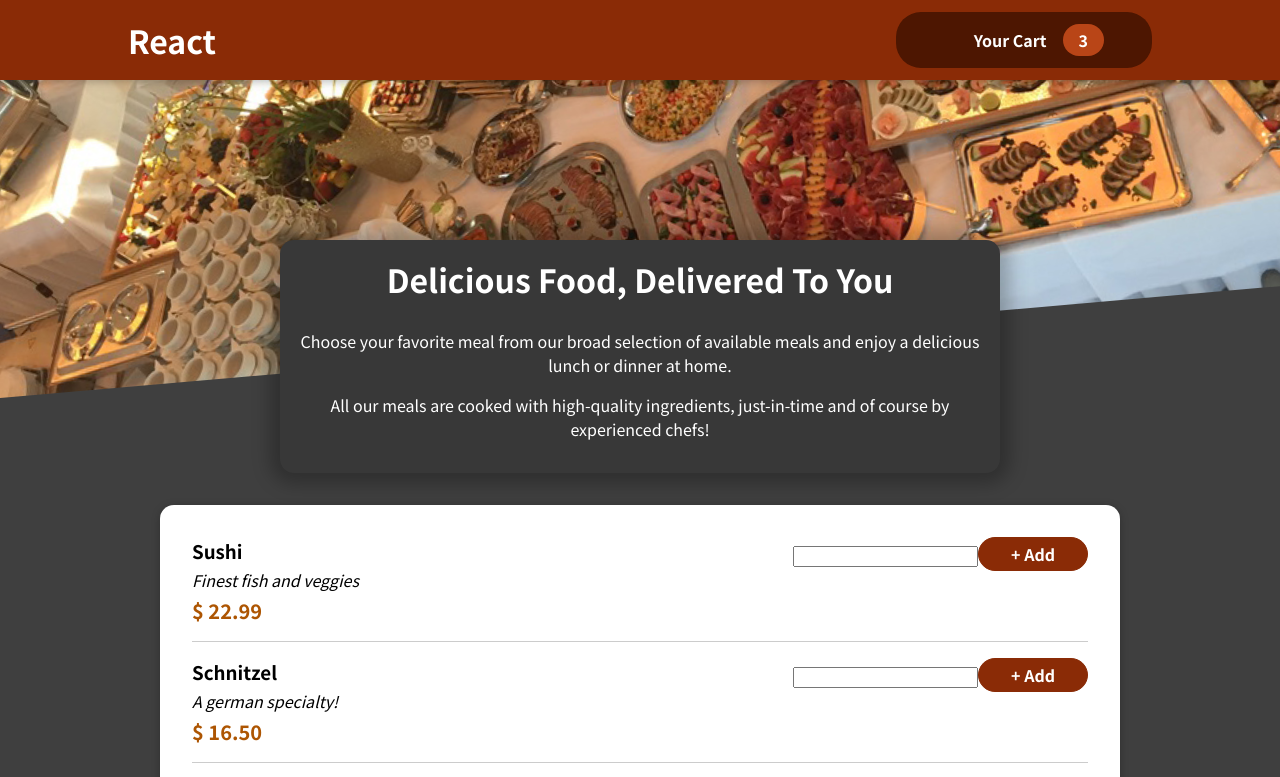
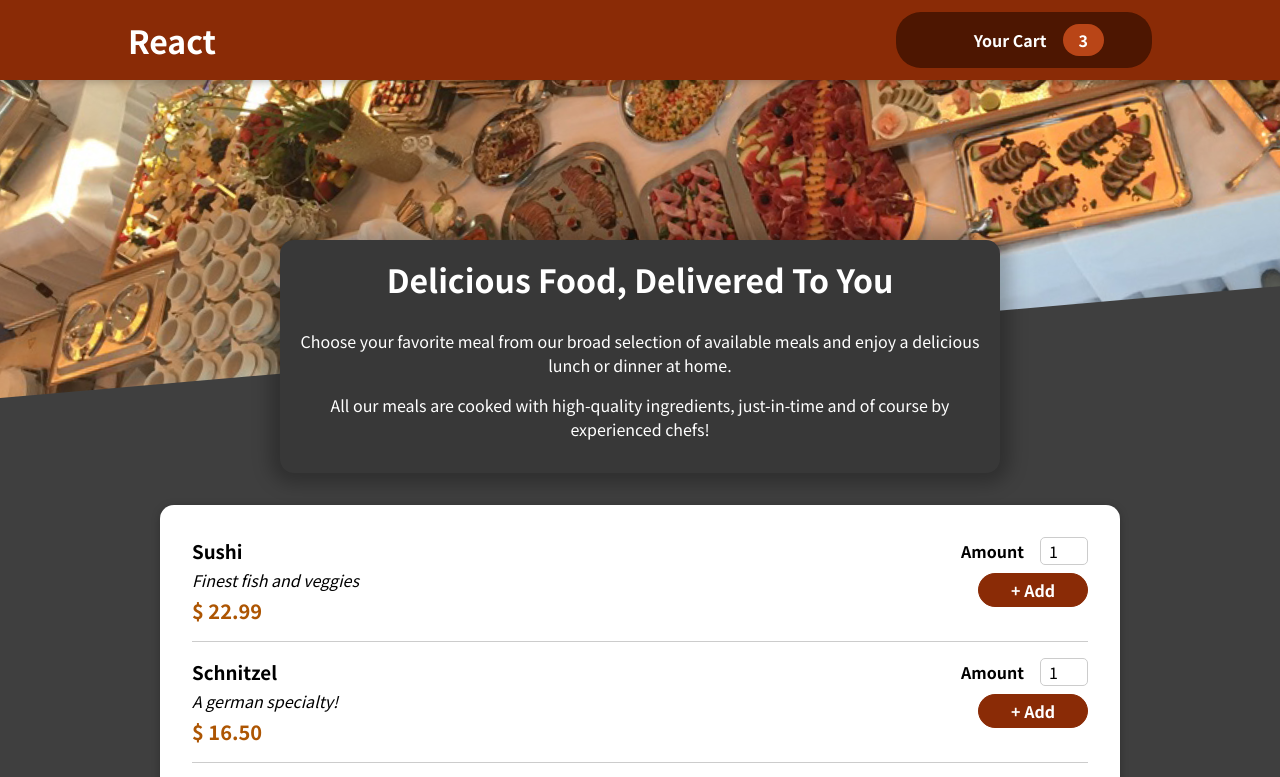
Before and after one commit to fstipo/Food-app, a React (Create React App) app: page / in a window 1280 px wide. Shown: the top 777 px of the page. Built offline with nearby package versions, Linux system fonts and the light colour scheme.

Commit message:
Meal Input form

```diff
--- a/src/components/Meals/MealItem/MealItemForm.js
+++ b/src/components/Meals/MealItem/MealItemForm.js
@@ -1,9 +1,20 @@
+import Input from '../../UI/Input';
 import styles from './MealItemForm.module.css';
 
-const MealItemForm = () => {
+const MealItemForm = (props) => {
   return (
     <form className={styles.form}>
-      <input type="text" />
+      <Input
+        label="Amount"
+        input={{
+          id: 'amount',
+          type: 'number',
+          min: '1',
+          max: '5',
+          step: '1',
+          defaultValue: '1',
+        }}
+      />
       <button>+ Add</button>
     </form>
   );
--- /dev/null
+++ b/src/components/UI/Input.js
@@ -0,0 +1,11 @@
+import styles from './Input.module.css';
+const Input = (props) => {
+  return (
+    <div className={styles.input}>
+      <label htmlFor={props.input.id}>{props.label}</label>
+      <input {...props.input} />
+    </div>
+  );
+};
+
+export default Input;
--- /dev/null
+++ b/src/components/UI/Input.module.css
@@ -0,0 +1,18 @@
+.input {
+  display: flex;
+  align-items: center;
+  margin-bottom: 0.5rem;
+}
+
+.input label {
+  font-weight: bold;
+  margin-right: 1rem;
+}
+
+.input input {
+  width: 3rem;
+  border-radius: 5px;
+  border: 1px solid #ccc;
+  font: inherit;
+  padding-left: 0.5rem;
+}
```
Also changed, not shown: 1 other file (tests, documents, lock files or other folders).
